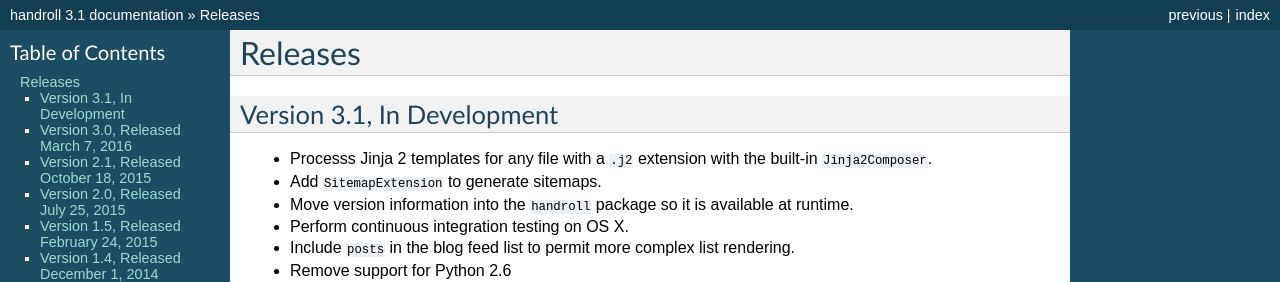
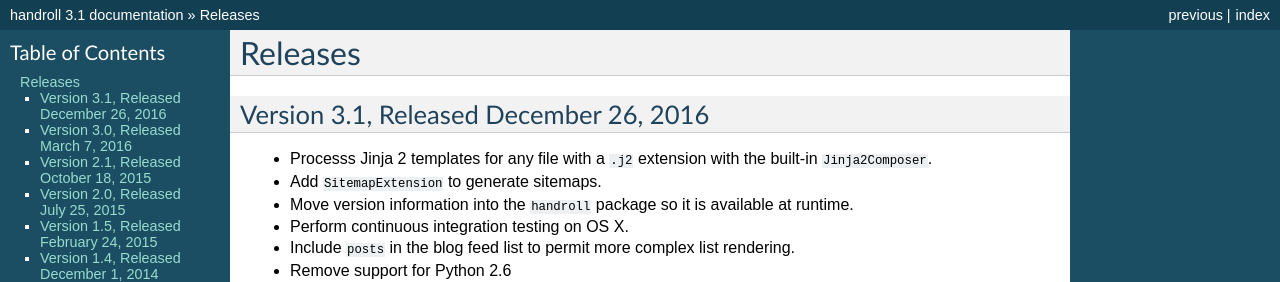
Before and after one commit to handroll/handroll, a Sphinx documentation site: the page built from docs/releases.rst, in a window 1280 px wide. Shown: the top 282 px of the page. Built offline with Sphinx 7.4.7, drawn with Linux system fonts in a browser that asks for light colours.

Commit message:
Set the release date for 3.1.

```diff
--- a/docs/releases.rst
+++ b/docs/releases.rst
@@ -1,8 +1,8 @@
 Releases
 ========
 
-Version 3.1, In Development
----------------------------
+Version 3.1, Released December 26, 2016
+---------------------------------------
 
 * Processs Jinja 2 templates for any file with a ``.j2`` extension
   with the built-in ``Jinja2Composer``.
```
